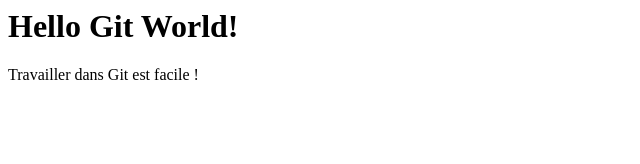
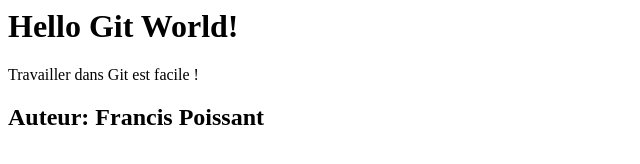
Before and after one commit to CatInBootsFP/GitGithubMasterclass, a plain HTML site: page index.html in a window 1280 px wide. Shown: the whole page, without its empty margins (0-640 px from the left). Drawn offline with Linux system fonts and the light colour scheme.

Commit message:
Ajout de l'auteur
Nous avons ajouté un message de l'auteur

```diff
--- a/index.html
+++ b/index.html
@@ -3,3 +3,5 @@
 <div>
     <p>Travailler dans Git est facile !</p>
 </div>
+
+<h2>Auteur: Francis Poissant</h2>
```
